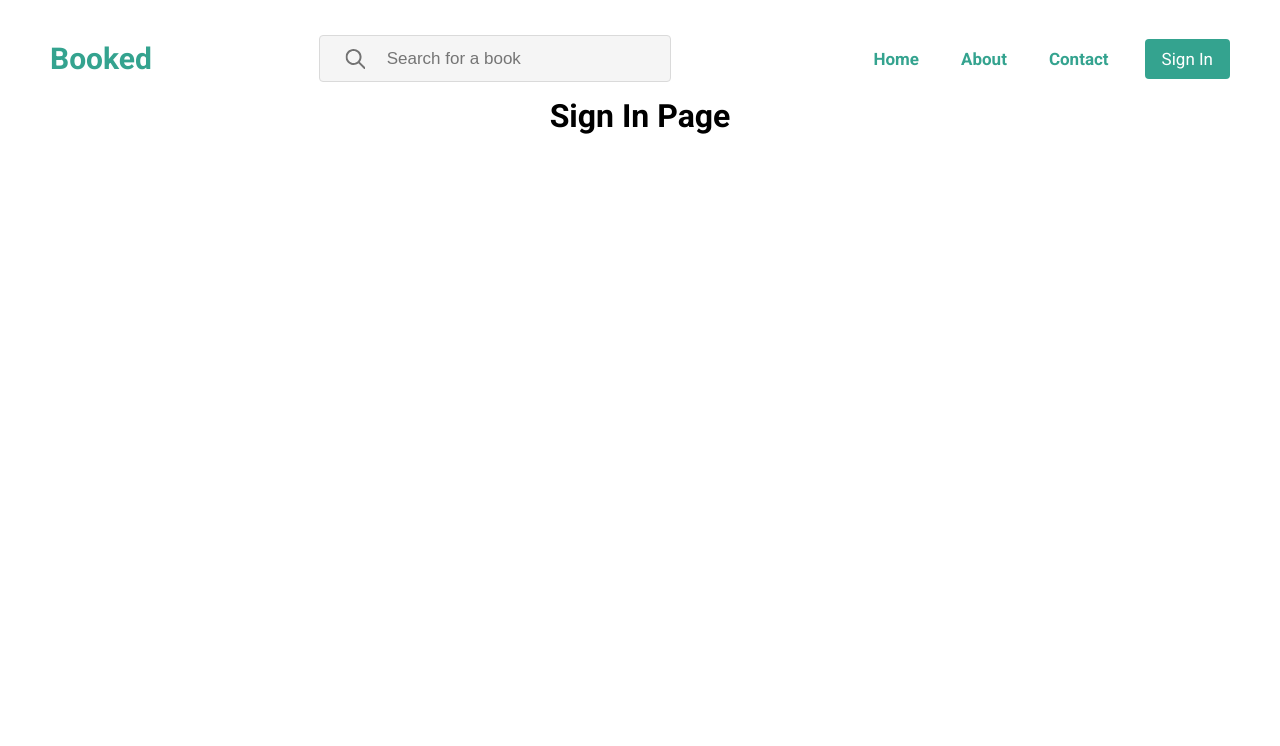
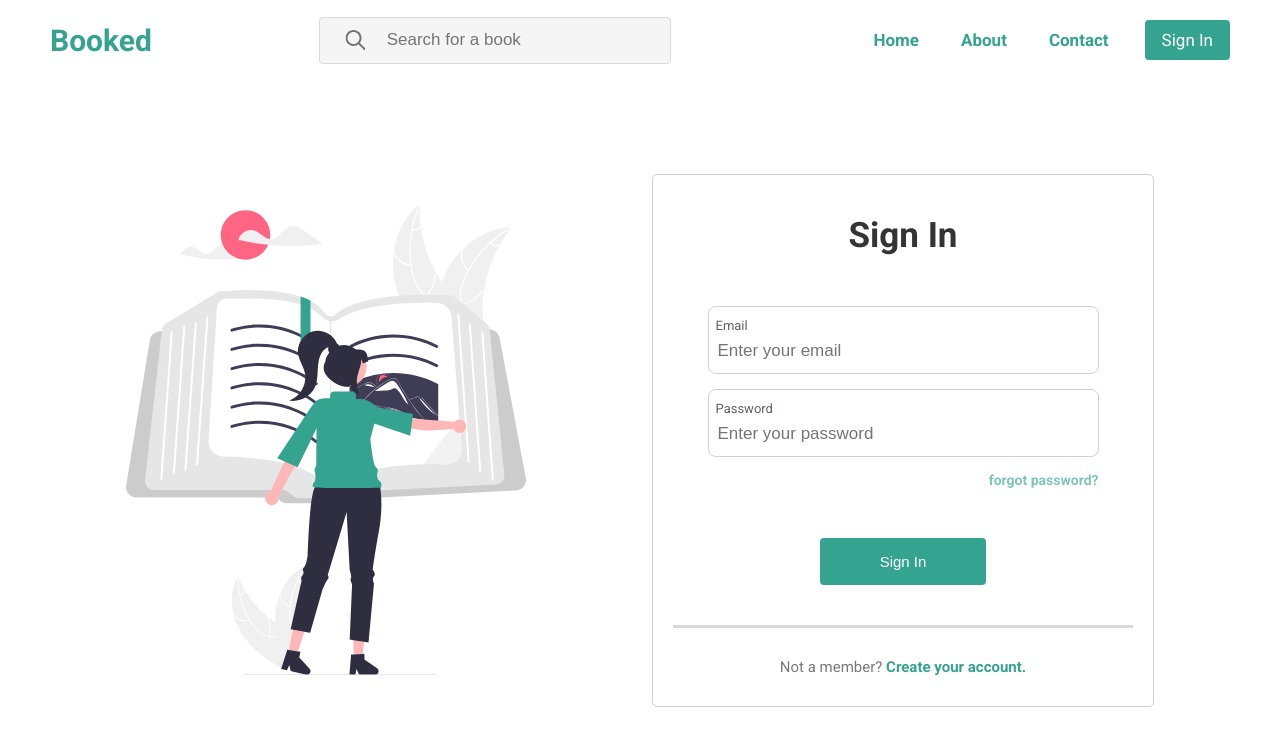
Before and after one commit to telmopanacas/Booked-Website, a React (Create React App) app: page /signin in a window 1280 px wide. Shown: the top 746 px of the page. Built offline with nearby package versions, Linux system fonts and the light colour scheme.

Commit message:
Finalized the signin page

```diff
--- a/package.json
+++ b/package.json
@@ -3,6 +3,9 @@
   "version": "0.1.0",
   "private": true,
   "dependencies": {
+    "@emotion/react": "^11.11.1",
+    "@emotion/styled": "^11.11.0",
+    "@mui/material": "^5.14.5",
     "@testing-library/jest-dom": "^5.17.0",
     "@testing-library/react": "^13.4.0",
     "@testing-library/user-event": "^13.5.0",
--- a/src/App.js
+++ b/src/App.js
@@ -6,7 +6,6 @@ import CreateReviewPage from './views/CreateReview';
 import AboutUsPage from './views/AboutUs';
 import ContactPage from './views/Contact';
 import SignInPage from './views/SignIn';
-import RegisterPage from './views/Register';
 import NotFoundPage from './views/404';
 import PageLayout from './components/PageLayout';
 
--- a/src/assets/styles/FormInput.css
+++ b/src/assets/styles/FormInput.css
@@ -1,7 +1,7 @@
 .input-outside {
     width: 375px;
     height: 58px;
-    border: 1px solid #5E6366;
+    border: 1px solid #CFD3D4;
     border-radius: 8px;
     padding: 4px 7px; /* top & bottom then left & right */
     margin-bottom: 15px;
--- a/src/assets/styles/FormTextArea.css
+++ b/src/assets/styles/FormTextArea.css
@@ -1,7 +1,7 @@
 .textarea-outside {
     height: 250px;
     width: 375px;
-    border: 1px solid #5E6366;
+    border: 1px solid #CFD3D4;
     border-radius: 8px;
     padding: 13px 7px; /* top & bottom then left & right */
     margin-bottom: 15px;
--- a/src/assets/styles/FormUsernameAndRating.css
+++ b/src/assets/styles/FormUsernameAndRating.css
@@ -8,7 +8,7 @@
 .username-outside {
     width: 230px;
     height: 58px;
-    border: 1px solid #5E6366;
+    border: 1px solid #CFD3D4;
     border-radius: 8px;
     padding: 4px 7px; /* top & bottom then left & right */
     margin-bottom: 15px;
@@ -39,7 +39,7 @@
 .rating-outside {
     width: 110px;
     height: 58px;
-    border: 1px solid #5E6366;
+    border: 1px solid #CFD3D4;
     border-radius: 8px;
     padding: 4px 7px; /* top & bottom then left & right */
     margin-bottom: 15px;
--- a/src/assets/styles/Navbar.css
+++ b/src/assets/styles/Navbar.css
@@ -1,7 +1,8 @@
 .navbar {
     display: flex;
-    padding: 20px 50px 0 50px;
+    padding: 0 50px 0 50px;
     align-items: center;
+    height: 10vh;
 }
 
 .navbar h1 {
--- /dev/null
+++ b/src/assets/styles/Signin.css
@@ -0,0 +1,77 @@
+.signin-page {
+    display: flex;
+    align-items: center;
+    justify-content: space-evenly;
+    height: 90vh;
+}
+
+.signin-image {
+    width: 400px;
+    height: 470px;
+    background-image: url('../images/signin.svg');
+    background-size: cover;
+    background-position: center;
+}
+
+.signin-form-box {
+    border-radius: 5px;
+    border: 1px solid #D1D1D1;
+    min-height: 530px;
+    width: 500px;
+
+}
+
+.signin-form-div {
+    margin: 30px;
+    display: flex;
+    flex-direction: column;
+    align-items: center;
+}
+
+.signin-form h1 {
+    margin-top: 10px;
+    color: #343435;
+    font-size: 35px;
+    margin-bottom: 50px;
+}
+
+.signin-form button {
+    margin-top: 50px;
+    padding: 15px 60px;
+    border-radius: 4px;
+    border: 0px;
+    background-color: #34A38F;
+    color: white;
+    cursor: pointer;
+    font-size: 15px;
+}
+
+.forgot-password {
+    text-align:right;
+    font-size: 14px;
+    font-weight: bold;
+    color: rgba(52, 163, 143, 0.63);
+}
+
+.forgot-password p {
+    cursor: pointer;
+}
+
+.divider {
+    margin-top: 40px;
+    height: 3px;
+    width: 460px;
+    background-color: #D9D9D9;
+}
+
+.not-member {
+    margin-top: 30px;
+    color: #797979;
+    font-size: 15px;
+}
+
+.create-account {
+    font-weight: bold;
+    color: #34A38F;
+    cursor: pointer;
+}
--- /dev/null
+++ b/src/components/FormPasswordInput.js
@@ -0,0 +1,21 @@
+import '../assets/styles/FormInput.css'
+
+const FormPasswordInput = ({ label, placeholder, setInput}) => {
+    return (
+        <div className="input-design">
+            <div className="input-outside">
+                <div className="input-inside">
+                    <label>{label}</label>
+                    <input
+                        type="password"
+                        required
+                        placeholder={placeholder}
+                        onChange={(e) => setInput(e.target.value)}
+                    />
+                </div>
+            </div>
+        </div>
+    );
+}
+
+export default FormPasswordInput;
--- a/src/components/PageLayout.js
+++ b/src/components/PageLayout.js
@@ -5,7 +5,6 @@ import CreateReviewPage from '../views/CreateReview';
 import AboutUsPage from '../views/AboutUs';
 import ContactPage from '../views/Contact';
 import SignInPage from '../views/SignIn';
-import RegisterPage from '../views/Register';
 import NotFoundPage from '../views/404';
 
 const PageLayout = () => {
@@ -19,7 +18,6 @@ const PageLayout = () => {
                     <Route path='/about' element={<AboutUsPage />}/>
                     <Route path='/contact' element={<ContactPage />}/>
                     <Route path='/signin' element={<SignInPage />}/>
-                    <Route path='/register' element={<RegisterPage />}/>
                     <Route path='*' element={<NotFoundPage />}/>
                 </Routes>
             </div>
--- a/src/views/Register.js
+++ /dev/null
@@ -1,7 +0,0 @@
-const RegisterPage = () => {
-    return (
-        <h1>Register Page</h1>
-    );
-}
-
-export default RegisterPage;
--- a/src/views/SignIn.js
+++ b/src/views/SignIn.js
@@ -1,6 +1,97 @@
+import { Form } from 'react-router-dom';
+import '../assets/styles/Signin.css';
+import FormInput from '../components/FormInput.js'
+import { useState } from 'react';
+import FormPasswordInput from '../components/FormPasswordInput';
+
+const SignInForm = ({ setIsAMember }) => {
+    const [signInEmail, setSignInEmail] = useState("");
+    const [signInPassword, setSignInPassword] = useState("");
+
+    const handleCreateAccountClick = () => {
+        setIsAMember(false);
+    }
+
+
+    return (
+        <div className="signin-form-box">
+            <div className="signin-form-div">
+                <form className='signin-form'>
+                    <h1>Sign In</h1>
+                    <FormInput
+                        label="Email"
+                        placeholder="Enter your email"
+                        setInput={setSignInEmail}
+                    />
+                    <FormPasswordInput
+                        label="Password"
+                        placeholder="Enter your password"
+                        setInput={setSignInPassword}
+                    />
+                    <div className="forgot-password">
+                        <p>forgot password?</p>
+                    </div>
+                    <button>
+                        Sign In
+                    </button>
+                </form>
+                <div className="divider"></div>
+                <p className='not-member'>Not a member? <span className='create-account' onClick={handleCreateAccountClick}>Create your account.</span></p>
+            </div>
+        </div>
+    );
+}
+
+const RegisterForm = ({ setIsAMember }) => {
+    const [registerUsername, setRegisterUsername] = useState("");
+    const [registerEmail, setRegisterEmail] = useState("");
+    const [registerPassword, setRegisterPassword] = useState("");
+    const [registerConfirmPassword, setRegisterConfirmPassword] = useState("");
+
+    return (
+        <div className="signin-form-box">
+            <div className="signin-form-div">
+                <form className='signin-form'>
+                    <h1>Create account</h1>
+                    <FormInput
+                        label="Username"
+                        placeholder="Enter your username"
+                        setInput={setRegisterUsername}
+                    />
+                    <FormInput
+                        label="Email"
+                        placeholder="Enter your email"
+                        setInput={setRegisterEmail}
+                    />
+                    <FormPasswordInput
+                        label="Password"
+                        placeholder="Enter your password"
+                        setInput={setRegisterPassword}
+                    />
+                    <FormPasswordInput
+                        label="Confirm password"
+                        placeholder="Enter your password again"
+                        setInput={setRegisterPassword}
+                    />
+
+                    <button>
+                        Sign In
+                    </button>
+                </form>
+            </div>
+        </div>
+    );
+}
+
+
 const SignInPage = () => {
+    const [isAMember, setIsAMember] = useState(true);
     return (
-        <h1>Sign In Page</h1>
+        <div className="signin-page">
+            <div className="signin-image"></div>
+            { isAMember && <SignInForm setIsAMember={setIsAMember}/>}
+            { !isAMember && <RegisterForm />}
+        </div>
     );
 }
 
```
Also changed, not shown: src/assets/images/signin.svg (added), 1 other file (tests, documents, lock files or other folders).
